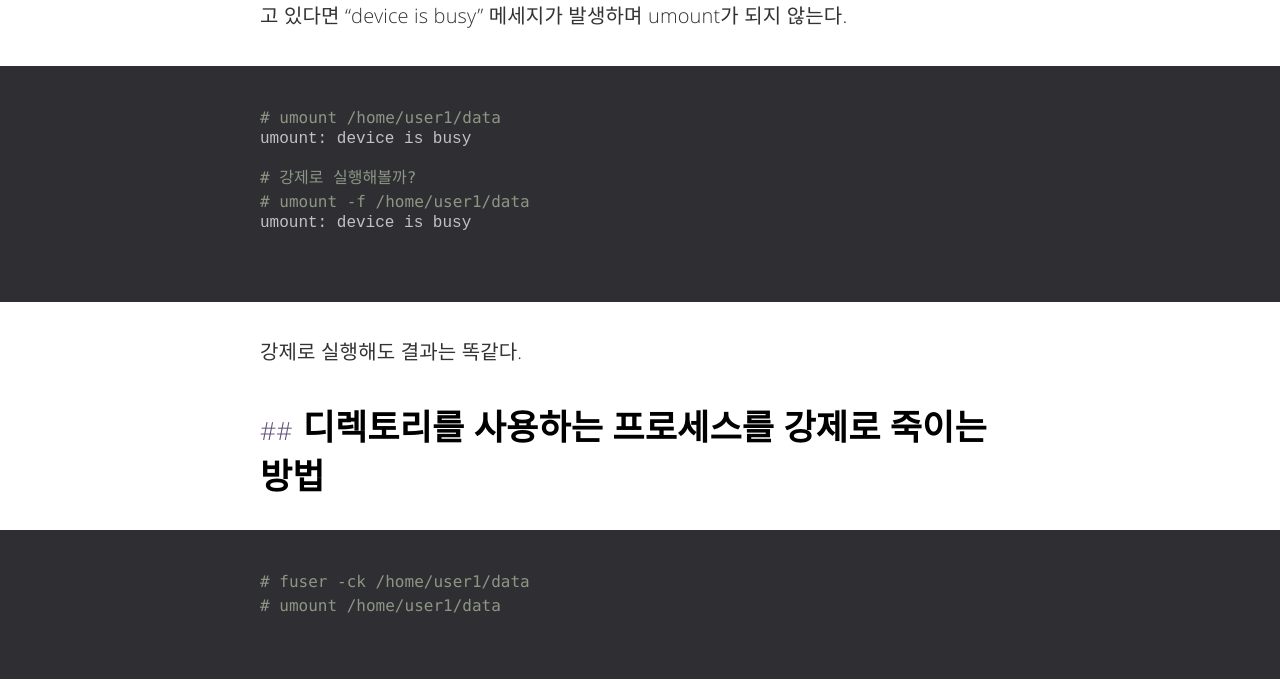
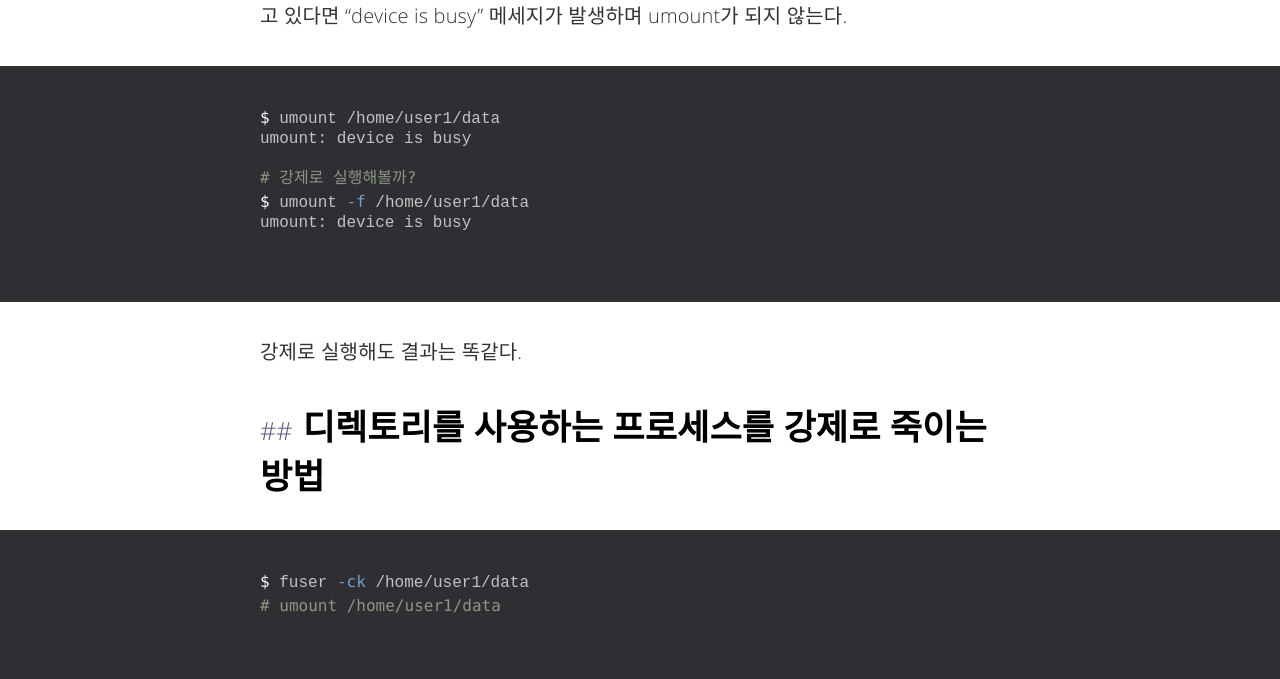
Before and after one commit to rainofpainki/rainofpainki.github.io, a Jekyll site: the page built from _posts/2018-03-23-device_is_busy.md, in a window 1280 px wide. Shown: the part 385-1064 px from the top of the page. Built offline with Jekyll 4.4.1, drawn with Linux system fonts in a browser that asks for light colours; comment, search, counter and statistics services are not loaded.

Commit message:
fix time and prefix

````diff
--- a/_posts/2018-03-23-device_is_busy.md
+++ b/_posts/2018-03-23-device_is_busy.md
@@ -1,7 +1,7 @@
 ---
 layout: post
 title:  "umount: device is busy"
-date:   2018-02-23 13:27:00 +0900
+date:   2018-02-23 13:47:00 +0900
 categories: Linux CentOS Ubuntu umount device_is_busy
 ---
 
@@ -10,11 +10,11 @@ categories: Linux CentOS Ubuntu umount device_is_busy
 mount된 디렉토리를 umount 를 할 시, 특정 프로세스&사용자가 해당 디렉토리를 사용하고 있다면 "device is busy" 메세지가 발생하며 umount가 되지 않는다.
 
 ```sh
-# umount /home/user1/data
+$ umount /home/user1/data
 umount: device is busy
 
 # 강제로 실행해볼까?
-# umount -f /home/user1/data
+$ umount -f /home/user1/data
 umount: device is busy
 ```
 
@@ -23,7 +23,7 @@ umount: device is busy
 ## 디렉토리를 사용하는 프로세스를 강제로 죽이는 방법
 
 ```sh
-# fuser -ck /home/user1/data
+$ fuser -ck /home/user1/data
 # umount /home/user1/data
 ```
 
````
Also changed, not shown: _posts/2018-03-23-linux-fuser.md (+3 -3 lines).
